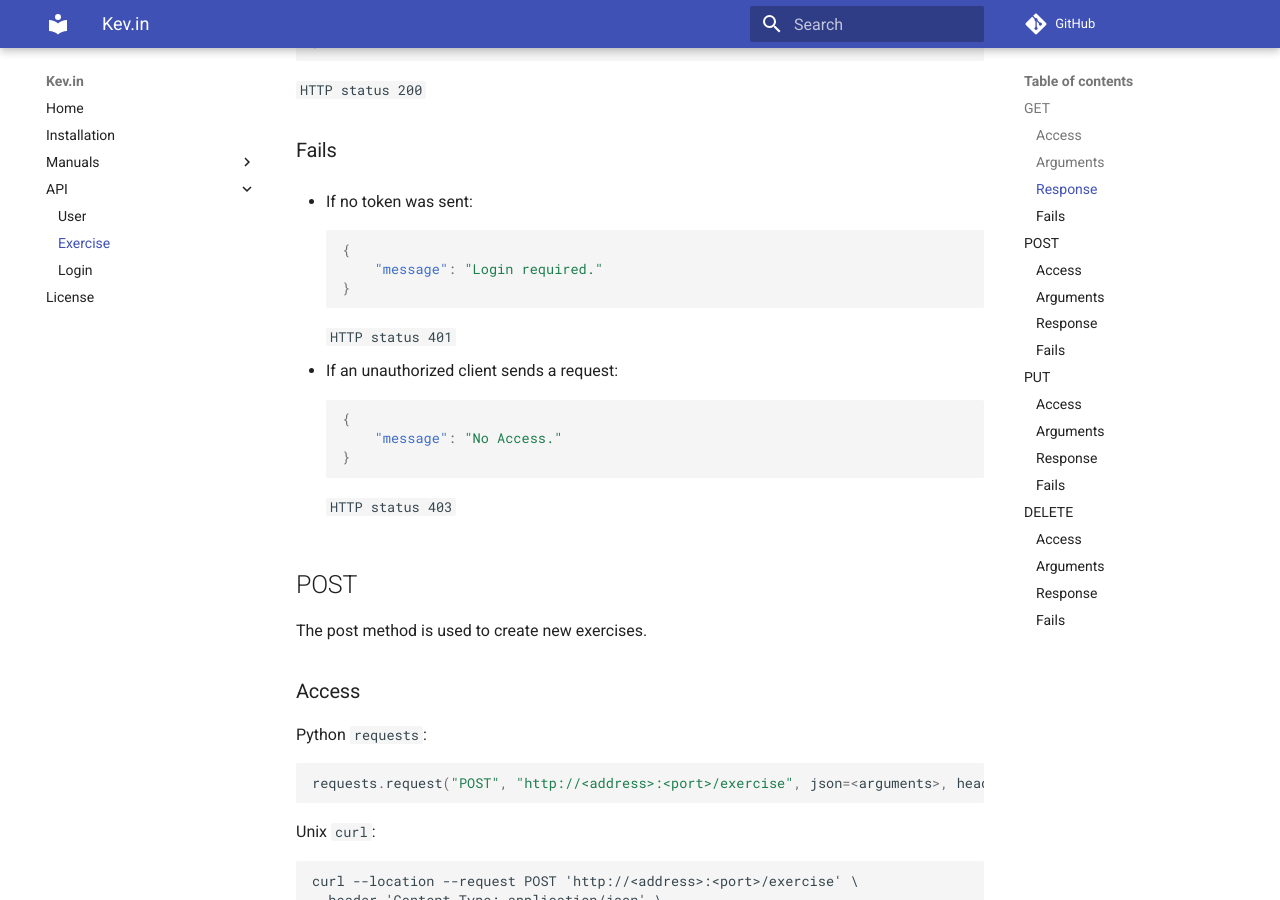
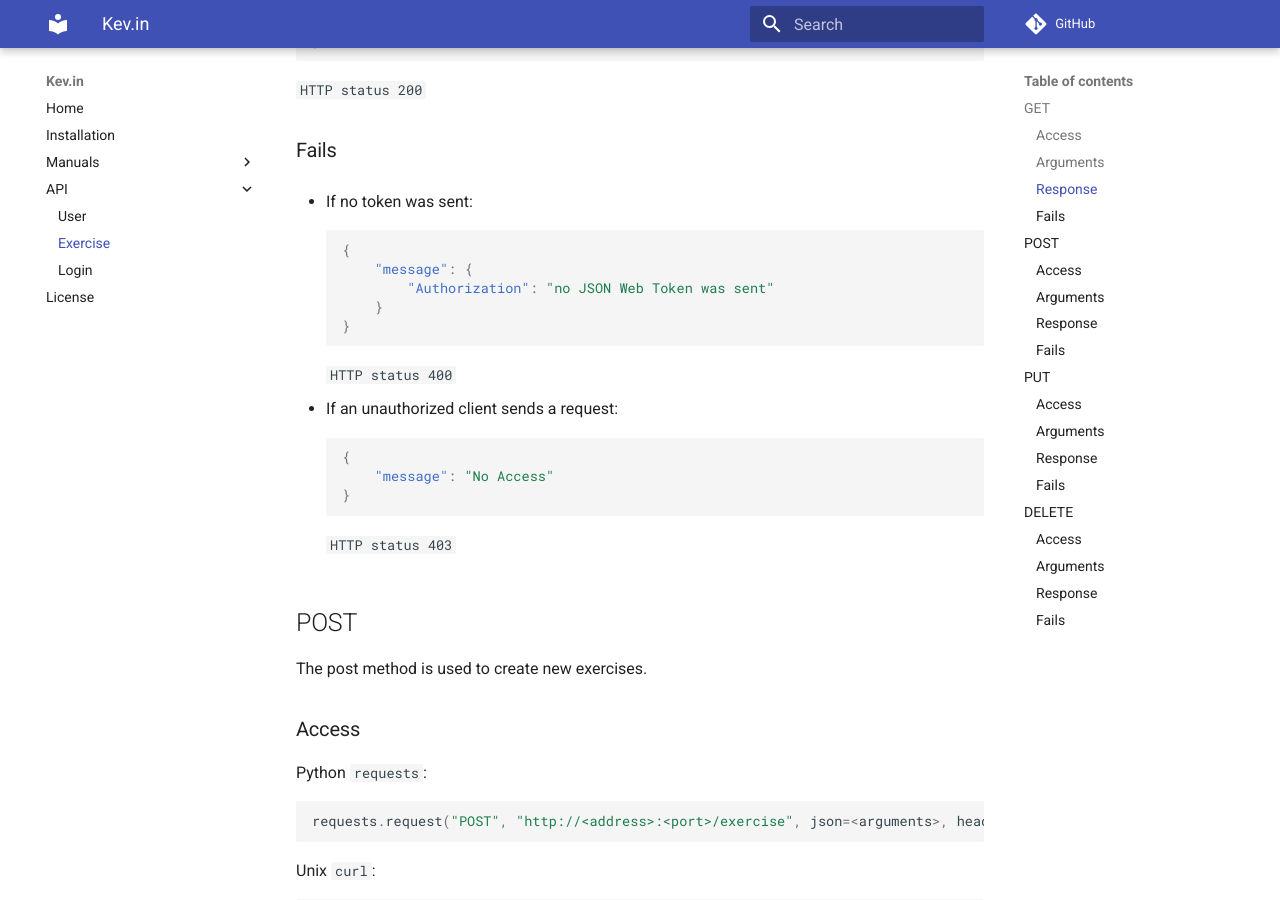
Before and after one commit to mlinke-ai/kev_in, an MkDocs documentation site: the page built from docs/api/exercise.md, in a window 1280 px wide and 900 px high, scrolled down 1479 px. Built offline with MkDocs 1.6.1 and Material for MkDocs 9.7.7, drawn with Linux system fonts in a browser that asks for light colours; comment, search, counter and statistics services are not loaded; some of the changed text lies outside the part shown.

Commit message:
changed status code from 401 to 400 when no JWT is sent

````diff
--- a/docs/api/exercise.md
+++ b/docs/api/exercise.md
@@ -73,15 +73,17 @@ The response is a dictionary or JSON object, Together with HTTP status 200. The
 - If no token was sent:
     ```JSON
     {
-        "message": "Login required."
+        "message": {
+            "Authorization": "no JSON Web Token was sent"
+        }
     }
     ```
-    `HTTP status 401`
+    `HTTP status 400`
 
 - If an unauthorized client sends a request:
     ```JSON
     {
-        "message": "No Access."
+        "message": "No Access"
     }
     ```
     `HTTP status 403`
@@ -145,15 +147,17 @@ The response is a dictionary or JSON object, Together with HTTP status 201. All
 - If no token was sent:
     ```JSON
     {
-        "message": "Login required."
+        "message": {
+            "Authorization": "no JSON Web Token was sent"
+        }
     }
     ```
-    `HTTP status 401`
+    `HTTP status 400`
 
 - If an unauthorized client sends a request:
     ```JSON
     {
-        "message": "No Access."
+        "message": "No Access"
     }
     ```
     `HTTP status 403`
@@ -232,15 +236,17 @@ The response is a dictionary or JSON object, Together with HTTP status 200. The
 - If no token was sent:
     ```JSON
     {
-        "message": "Login required."
+        "message": {
+            "Authorization": "no JSON Web Token was sent"
+        }
     }
     ```
-    `HTTP status 401`
+    `HTTP status 400`
 
 - If an unauthorized client sends a request:
     ```JSON
     {
-        "message": "No Access."
+        "message": "No Access"
     }
     ```
     `HTTP status 403`
@@ -311,15 +317,17 @@ The response is a dictionary or JSON object, Together with HTTP status 200. The
 - If no token was sent:
     ```JSON
     {
-        "message": "Login required."
+        "message": {
+            "Authorization": "no JSON Web Token was sent"
+        }
     }
     ```
-    `HTTP status 401`
+    `HTTP status 400`
 
 - If an unauthorized client sends a request:
     ```JSON
     {
-        "message": "No Access."
+        "message": "No Access"
     }
     ```
     `HTTP status 403`
````
Also changed, not shown: 1 other file.
